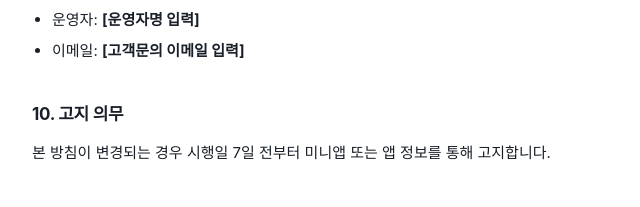
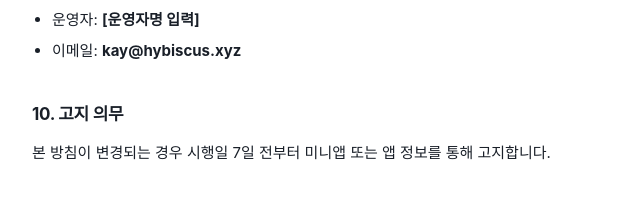
Before and after one commit to dogcoingambler/brain-exercise-legal, a plain HTML site: page index.html in a window 1280 px wide. Shown: the part 1384-1591 px from the top of the page, 248-888 px from the left. Drawn offline with Linux system fonts and the light colour scheme.

Commit message:
privacy: publish the customer inquiry email

```diff
--- a/index.html
+++ b/index.html
@@ -84,7 +84,7 @@
   <h2>9. 문의처</h2>
   <ul>
     <li>운영자: <strong>[운영자명 입력]</strong></li>
-    <li>이메일: <strong>[고객문의 이메일 입력]</strong></li>
+    <li>이메일: <strong>kay@hybiscus.xyz</strong></li>
   </ul>
 
   <h2>10. 고지 의무</h2>
```
